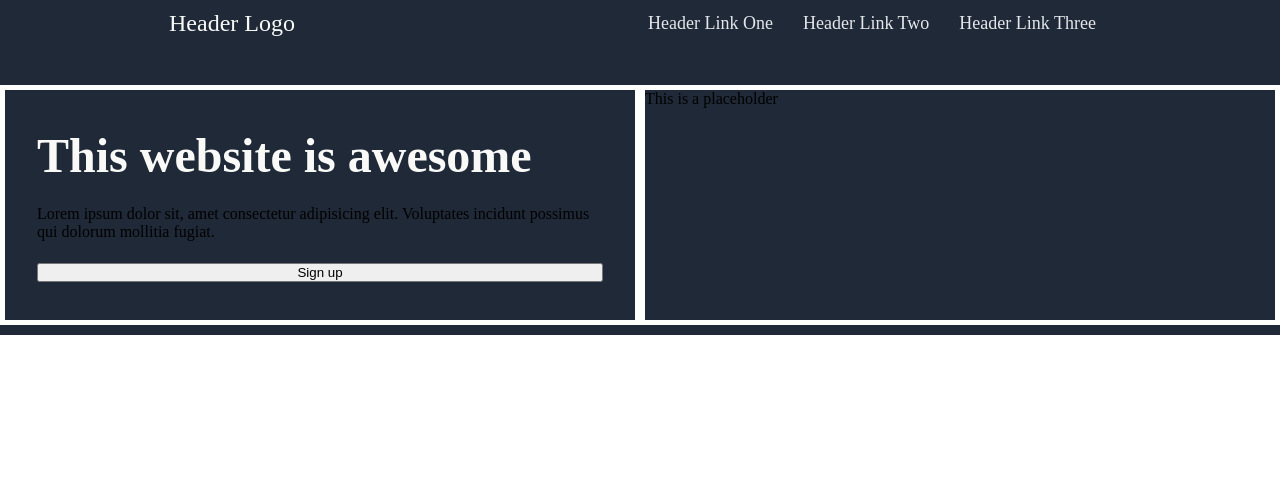
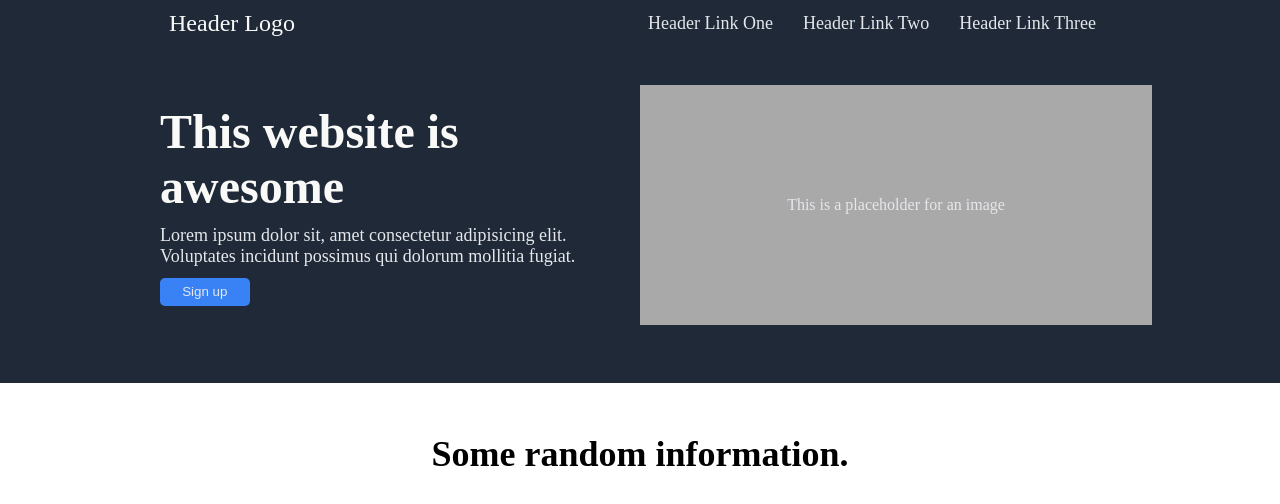
Before and after one commit to clarkjr2016/landing_page_ex, a plain HTML site: page index.html in a window 1280 px wide. Drawn offline with Linux system fonts and the light colour scheme.

Commit message:
Completed the header section and started on the content section

```diff
--- a/index.html
+++ b/index.html
@@ -32,18 +32,37 @@
         <div class="hero-container">
             <div class="hero-text">
                 <p class="main-text">This website is awesome</p>
-                <p>Lorem ipsum dolor sit, amet consectetur adipisicing elit. Voluptates incidunt possimus qui dolorum mollitia  fugiat.</p>
-                <button>Sign up</button>
+                <p class ="main-p-text">Lorem ipsum dolor sit, amet consectetur adipisicing elit. Voluptates incidunt possimus qui dolorum mollitia  fugiat.</p>
+                <button class = "button">Sign up</button>
 
             </div>
             <div class="hero-pic-placeholder">
-                    <p>This is a placeholder</p>
+                    <p>This is a placeholder for an image</p>
             </div>
         </div>
+        <div class ="filler"> </div>
     </header>
     <!--                            Above is the header section of the document. Below leads to the content section                     -->
+
     <div class = "content-1">
+        <div class="random-information">Some random information.</div>
+        <div class ="square-container">
+            <div class = "square">
 
+            </div>
+            <div class = "square">
+
+            </div>
+            <div class = "square">
+
+            </div>
+            <div class = "square">
+
+            </div>
+            <div class = "square">
+
+            </div>
+        </div>
     </div>
 
     </body>
--- a/style.css
+++ b/style.css
@@ -65,30 +65,66 @@ a {
     display: flex;
     justify-content: space-between;
 
-    flex: 1;
+    flex: 0 1 50%;
     min-height: 15em;
+    overflow: hidden;
+    margin: 0px 8rem;
 }
 
 .hero-text {
-
-    border: 5px solid white;
     display: flex;
     flex-direction: column;
     justify-content:space-evenly;
     min-width: 50%;
     padding: 1em 2em;
+    flex: 0 1 50%;
+    gap: .5em;
+
 }
 
 .main-text {
     font-size: 48px;
     font-weight: bold;
     color: #F9FAF8;
+}
 
+.main-p-text {
+    font-size: 18px;
+    color: #e5e7eb;
+}
+
+.button {
+    width: 20%;
+    background-color: #3882f6;
+    padding: .5em;
+    border: 0px hidden;
+    border-radius: 5px;
+    color:#e5e7eb;
 
 }
 
 
 .hero-pic-placeholder {
-    min-width: 50%;
-    border: 5px solid white;
+    flex: 0 1 50%;
+    display: flex;
+    justify-content: center;
+    align-items: center;
+    background-color: darkgray;
 }
+
+.hero-pic-placeholder p {
+    color: #e5e7eb;
+}
+
+.content-1 {
+    display: flex;
+    flex-direction: column;
+    align-items: center;
+    margin-top: 50px;
+    font-size: 36px;
+    font-weight: bold;
+}
+
+.square-container {
+    display: flex;
+}
```
